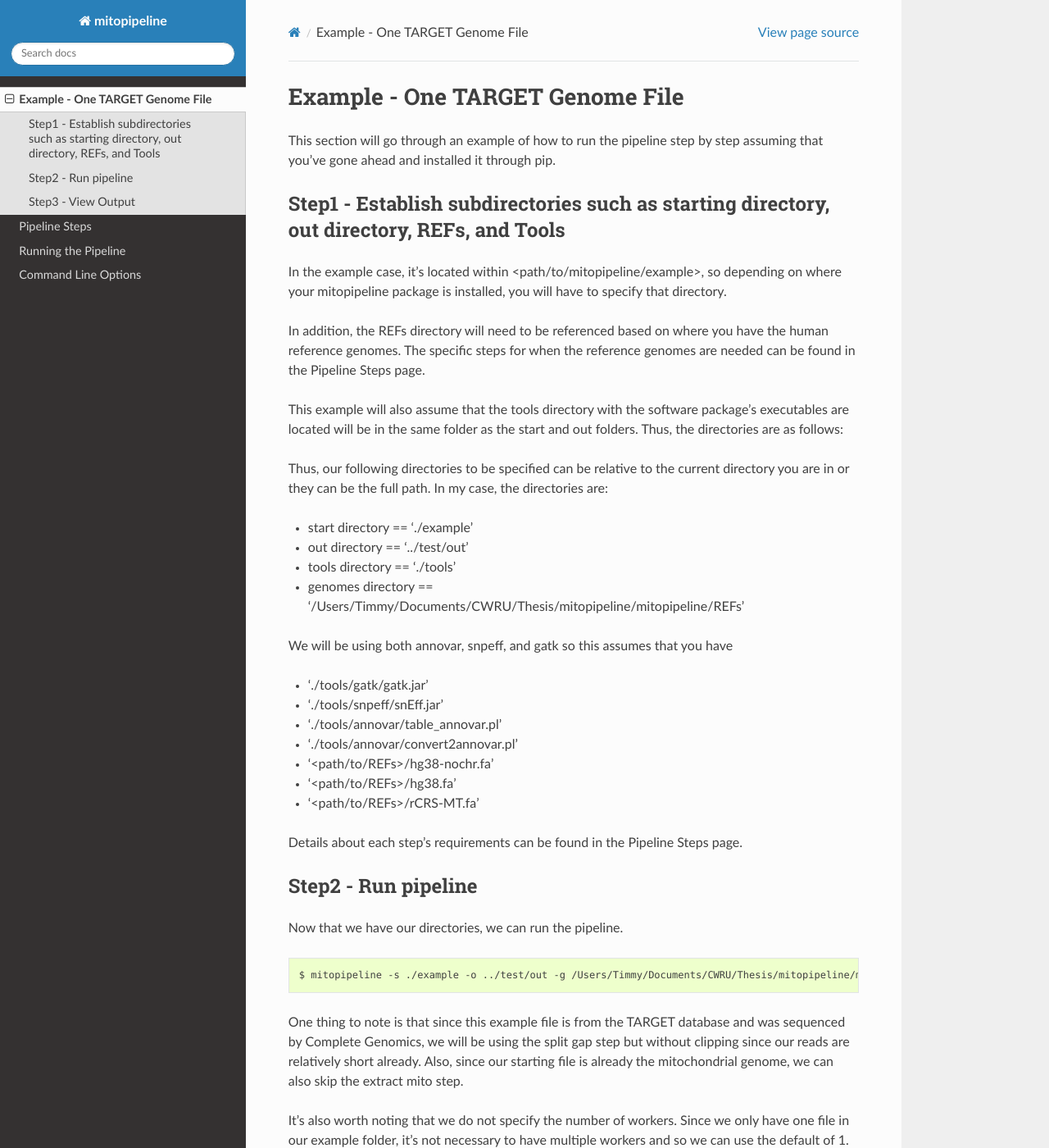
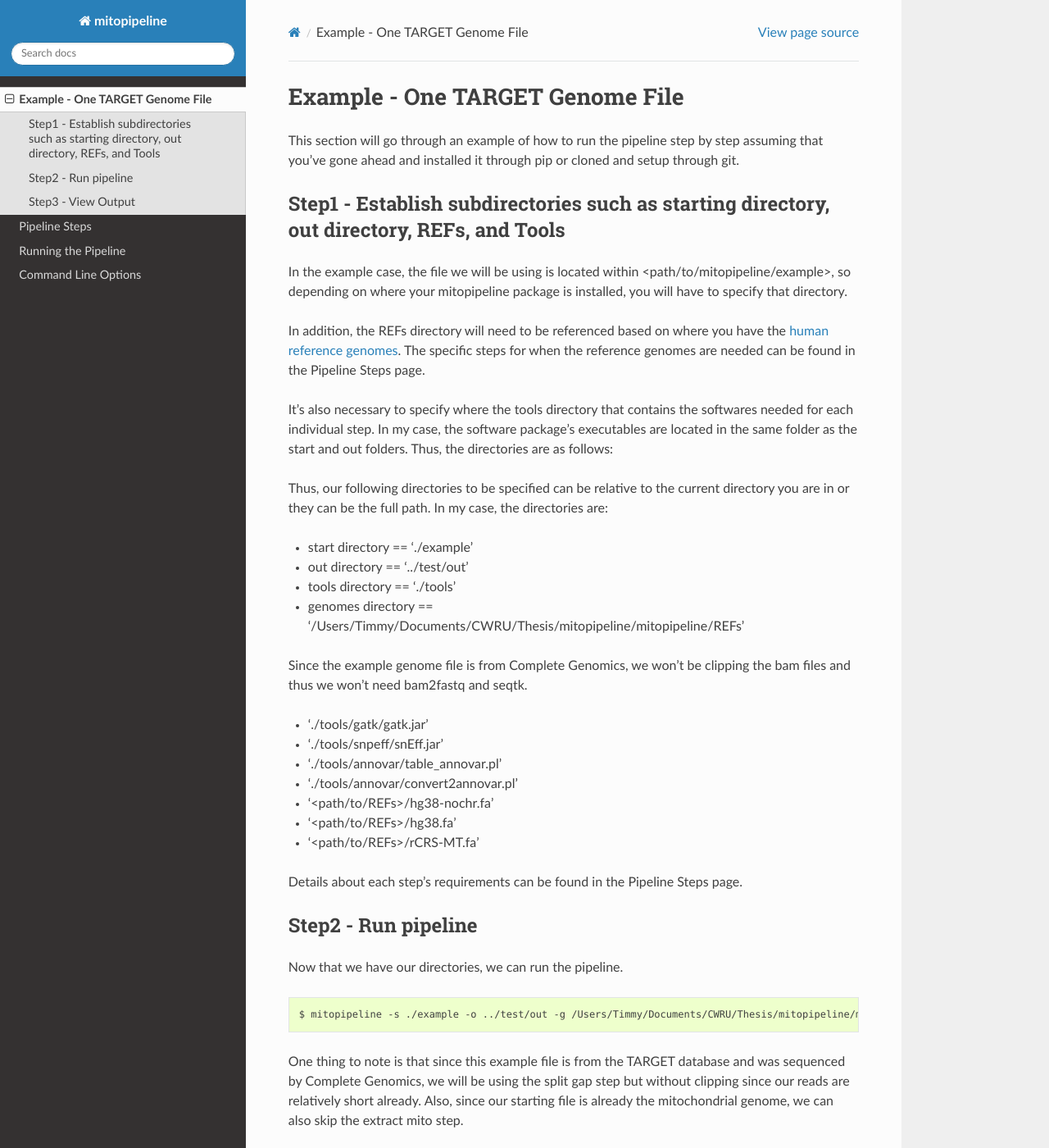
Before and after one commit to timmykuo/mitopipeline, a Sphinx documentation site: the page built from doc/example_one_genome.rst, in a window 1280 px wide and 1400 px high. Shown: the whole window at 82% size. Built offline with Sphinx 7.4.7 and the Read the Docs theme 2.0.0, drawn with Linux system fonts in a browser that asks for light colours; some of the changed text lies outside the part shown.

Commit message:
update docs and remove bam2fastq usage

```diff
--- a/README.rst
+++ b/README.rst
@@ -1,6 +1,6 @@
 Getting Started
 ---------------
-This project can be downloaded through ``pip install mitopipeline`` to install the latest version of mitopipeline. Or, you can directly clone the repository through ``git clone https://github.com/timmykuo/mitopipeline.git` and running ``python3 setup.py install`` after navigating to the cloned directory. Documentation <https://mitopipeline.readthedocs.io/en/latest/>`_ is hosted through readthedocs.
+This project can be downloaded through ``pip install mitopipeline`` to install the latest version of mitopipeline. Or, you can directly clone the repository through ``git clone https://github.com/timmykuo/mitopipeline.git` and running ``python3 setup.py install`` after navigating to the cloned directory. `Documentation <https://mitopipeline.readthedocs.io/en/latest/>`_ is hosted through readthedocs.
 
 Users will have to download samtools and bwa, ``make`` them, and include the path to the executable in their $PATH variable or copy them to their ``bin`` folder so that they can be run from the command line. Download links for `samtools  <http://www.htslib.org/download/>`_ and `bwa <https://sourceforge.net/projects/bio-bwa/>`_. In addition, 3rd party software packages that they wish to use on their own (such as GATK, ANNOVAR, etc.) need to be downloaded before being able to use them in the pipeline.
 
--- a/doc/example_one_genome.rst
+++ b/doc/example_one_genome.rst
@@ -1,16 +1,16 @@
 Example - One TARGET Genome File
 ********************************
 
-This section will go through an example of how to run the pipeline step by step assuming that you've gone ahead and installed it through pip.
+This section will go through an example of how to run the pipeline step by step assuming that you've gone ahead and installed it through pip or cloned and setup through git.
 
 Step1 - Establish subdirectories such as starting directory, out directory, REFs, and Tools
 -------------------------------------------------------------------------------------
 
-In the example case, it's located within <path/to/mitopipeline/example>, so depending on where your mitopipeline package is installed, you will have to specify that directory.
+In the example case, the file we will be using is located within <path/to/mitopipeline/example>, so depending on where your mitopipeline package is installed, you will have to specify that directory.
 
-In addition, the REFs directory will need to be referenced based on where you have the human reference genomes. The specific steps for when the reference genomes are needed can be found in the Pipeline Steps page.
+In addition, the REFs directory will need to be referenced based on where you have the `human reference genomes <http://hgdownload.cse.ucsc.edu/downloads.html>`_. The specific steps for when the reference genomes are needed can be found in the Pipeline Steps page.
 
-This example will also assume that the tools directory with the software package's executables are located will be in the same folder as the start and out folders. Thus, the directories are as follows:
+It's also necessary to specify where the tools directory that contains the softwares needed for each individual step. In my case, the software package's executables are located in the same folder as the start and out folders. Thus, the directories are as follows:
 
 Thus, our following directories to be specified can be relative to the current directory you are in or they can be the full path. In my case, the directories are:
 
@@ -19,7 +19,7 @@ Thus, our following directories to be specified can be relative to the current d
 - tools directory == './tools'
 - genomes directory == '/Users/Timmy/Documents/CWRU/Thesis/mitopipeline/mitopipeline/REFs'
 
-We will be using both annovar, snpeff, and gatk so this assumes that you have
+Since the example genome file is from Complete Genomics, we won't be clipping the bam files and thus we won't need bam2fastq and seqtk.
 
 - './tools/gatk/gatk.jar'
 - './tools/snpeff/snEff.jar'
@@ -47,4 +47,6 @@ It's also worth noting that we do not specify the number of workers. Since we on
 Step3 - View Output
 -------------------
 
-Once the pipeline has finished running, you will see either a successful or error. You can read the log output to see what parts may have failed and which have succeeded. All output files can be viewed within the specified out directory with subdirectories created for each step.
+Once the pipeline has finished running, you will see either a successful or error. You can read the log output to see what parts may have failed and which have succeeded. All output files can be viewed within the specified out directory with subdirectories created for each step. Here is an example of what a successful output would look like:
+
+.. figure:: https://raw.githubusercontent.com/timmykuo/mitopipeline/master/doc/luigi_success.png
```
Also changed, not shown: doc/pipeline_builder.rst (+2 -5 lines), doc/running_the_pipeline.rst (+1 -11 lines), doc/luigi_success.png (added), 1 other file.
